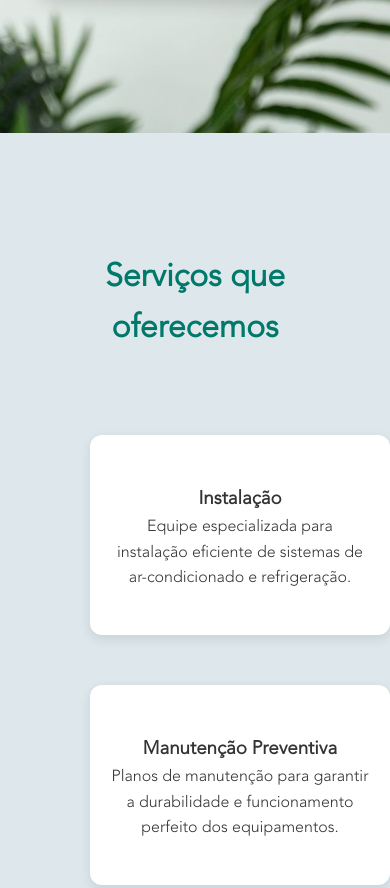
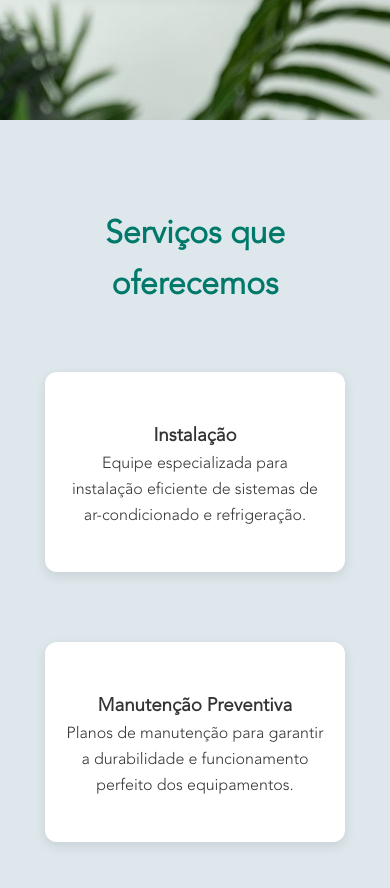
Before and after one commit to levinasc/Landing_page_refrigeracao, a plain HTML site: page index.html in a window 390 px wide. Shown: the part 880-1768 px from the top of the page. Drawn offline with Linux system fonts and the light colour scheme.

Commit message:
att media queries

```diff
--- a/style.css
+++ b/style.css
@@ -40,7 +40,7 @@ header {
   margin: 0px;
   color: white;
   font-weight: 400;
-  font-size: 2.2rem;
+  font-size: 1.6rem;
 }
 .logo-img {
   padding: 0px;
@@ -139,6 +139,9 @@ header {
   .menu.active {
     display: block;
   }
+
+
+
 }
 
   /* DIV que engloba hero + testimonials com background */
@@ -357,9 +360,23 @@ header {
   /* Responsividade simples */
   @media (max-width: 768px) {
     .services {
-      flex-direction: column;
-      max-width: 90%;
-    }
+    flex-direction: column;
+    align-items: center;       /* Centraliza os filhos no eixo horizontal */
+    justify-content: center;   /* Garante alinhamento vertical se necessário */
+    width: 100%;
+    margin: 0 auto;
+    padding: 0;
+  }
+
+  .service-card {
+    width: 90%;
+    max-width: 300px;
+    margin-bottom: 20px;
+  }
+
+  .bloco-servicos-galeria {
+    padding: 40px 10px; /* Reduz o padding lateral em telas menores */
+  }
 
     /* Remove animações visuais no mobile */
 .service-card:hover,
```
